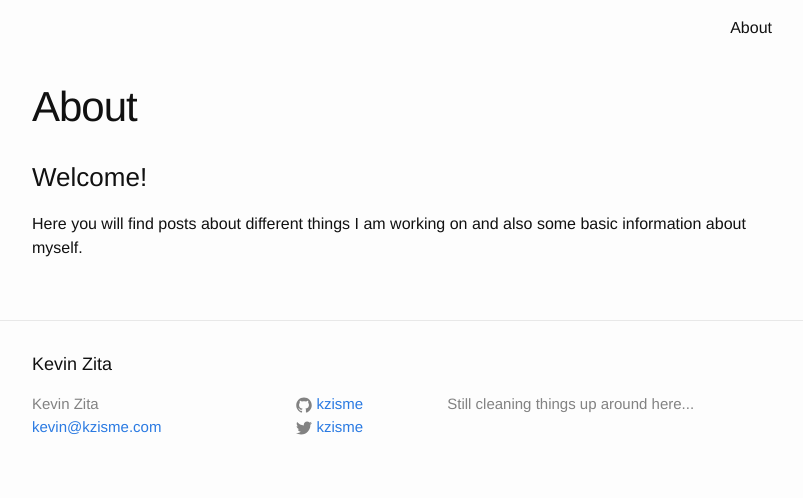
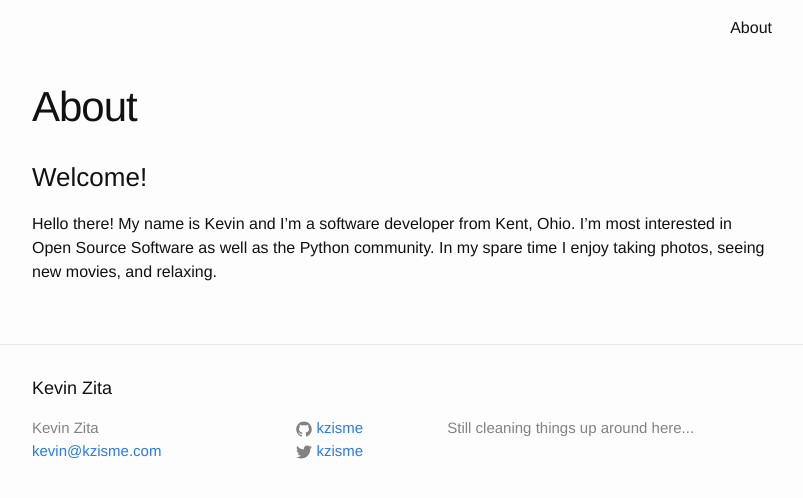
Before and after one commit to kzisme/site, a Jekyll site: the page built from about.md, in a window 1280 px wide. Shown: the top 498 px of the page, without its empty margins (238-1041 px from the left). Built offline with Jekyll 4.4.1, drawn with Linux system fonts in a browser that asks for light colours.

Commit message:
Maybe this is better...?

```diff
--- a/about.md
+++ b/about.md
@@ -4,5 +4,6 @@ title: About
 permalink: /about/
 ---
 ### Welcome!
-Here you will find posts about different things I am working on and also some basic information
-about myself.
+Hello there!  My name is Kevin and I'm a software developer from Kent, Ohio.
+I'm most interested in Open Source Software as well as the Python community.
+In my spare time I enjoy taking photos, seeing new movies, and relaxing.
```
